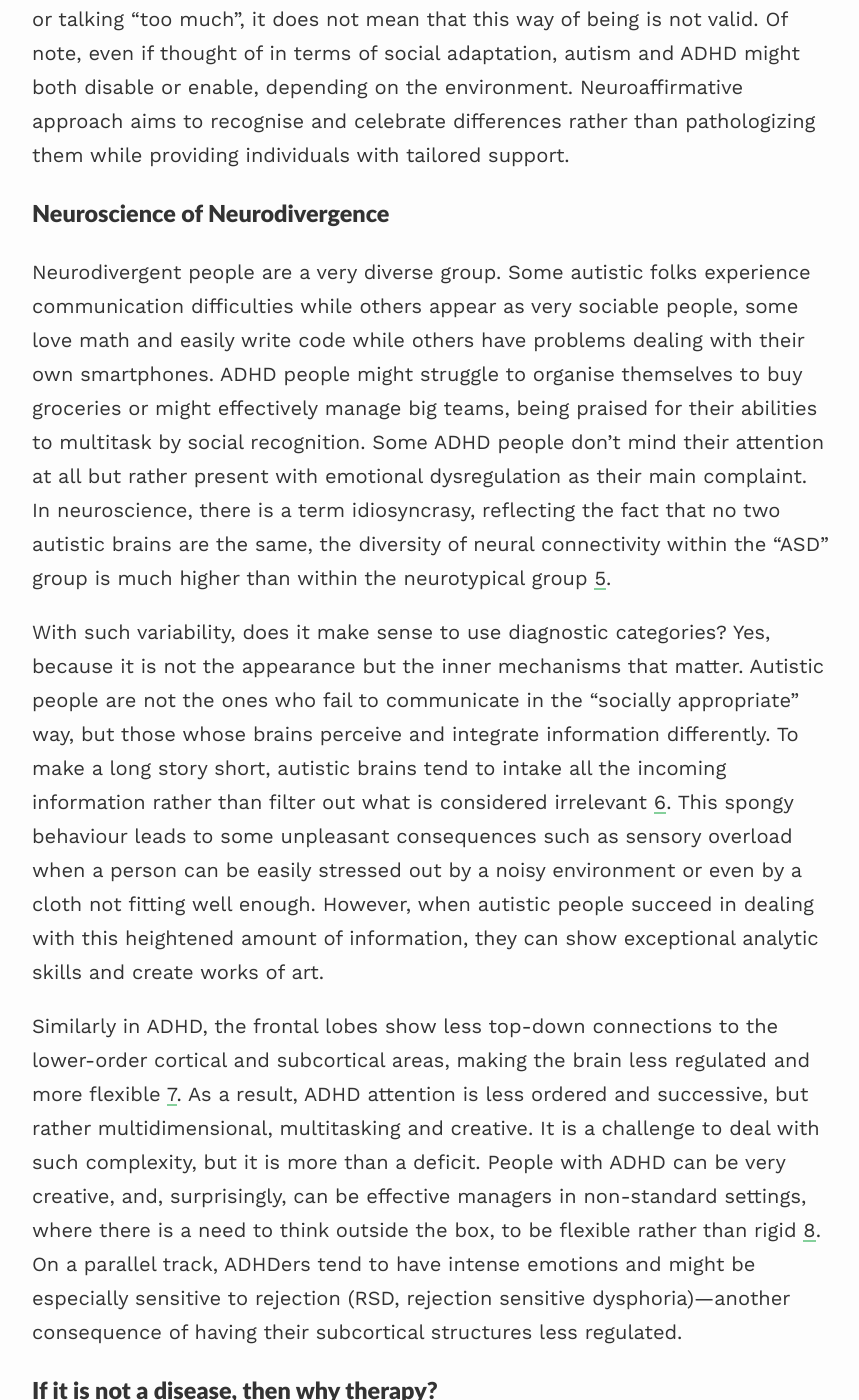
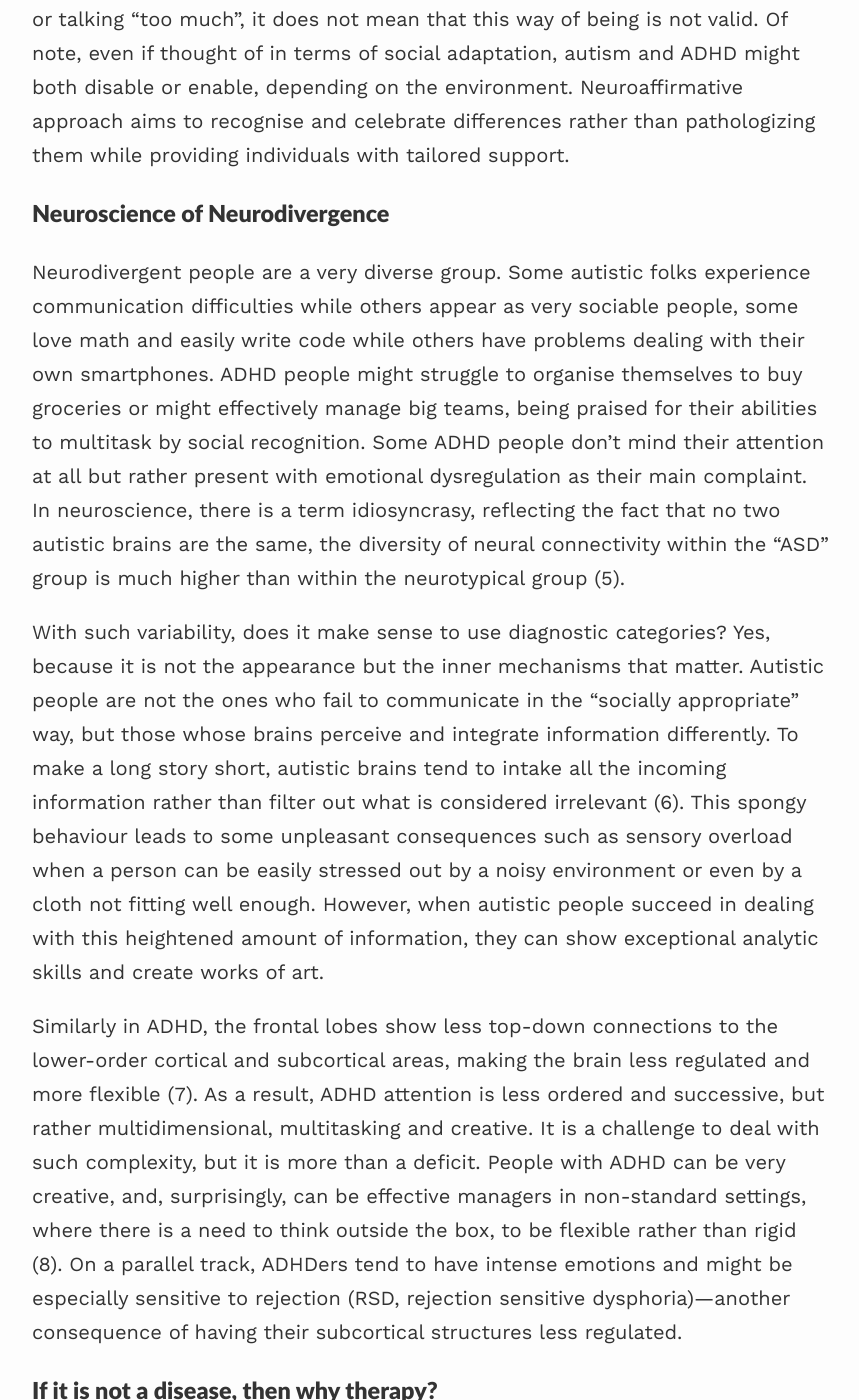
Before and after one commit to dobrushina/dobrushina.github.io, a Jekyll site: the page built from Neurodivergence-Psychotherapy.md, in a window 1280 px wide and 1400 px high, scrolled down 1151 px. Shown: the whole window, without its empty margins (208-1067 px from the left). Built offline with Jekyll 4.4.1, drawn with Linux system fonts in a browser that asks for light colours; nearby versions of some CDN libraries; some of the changed text lies outside the part shown.

Commit message:
brackets

```diff
--- a/Neurodivergence-Psychotherapy.md
+++ b/Neurodivergence-Psychotherapy.md
@@ -4,28 +4,29 @@ permalink: /Neurodivergence-Psychotherapy
 published: true
 ---
 
+
 ### What is Neurodivergence?
 
 All people have different brains, and the way our neural networks are wired has a profound impact on how we think, feel and communicate. The neurodiversity of humankind makes it interesting to meet people who are not like us and helps us complement each other’s strengths and difficulties, thus being effective as a team.
-While all people are neurodiverse, some people are also neurodivergent, meaning their brains significantly differ from those of the neuromajority [1]. The most common forms of neurodivergence are ADHD and autism, accounting for 5–8% and 1–2.5% of the population [2, 3]. Notably, about half of autistic people also have ADHD. Other types of neurodivergence are dyslexia, dysgraphia, dyspraxia and acquired brain injury. In this article, I will talk about ADHD and autism.
+While all people are neurodiverse, some people are also neurodivergent, meaning their brains significantly differ from those of the neuromajority (1). The most common forms of neurodivergence are ADHD and autism, accounting for 5–8% and 1–2.5% of the population (2, 3). Notably, about half of autistic people also have ADHD. Other types of neurodivergence are dyslexia, dysgraphia, dyspraxia and acquired brain injury. In this article, I will talk about ADHD and autism.
 
 ### Neuroaffirmative Approach vs. Deficit Discourse
 
 Until recently, ADHD and autism were viewed through a deficit lens, reflected by the terms attention deficit hyperactivity disorder and autism spectrum disorder and still dominating in medical classifications such as DSM-5 and ICD-11. Autism is defined as “persistent deficits in the ability to initiate and to sustain reciprocal social interaction and social communication, and by a range of restricted, repetitive, and inflexible patterns of behaviour.” To be diagnosed with ADHD, one should demonstrate “a persistent pattern of inattention and/or hyperactivity-impulsivity that has a direct negative impact on academic, occupational, or social functioning.”
 
-More recently, it became evident that neurodivergence is a genetically inherited difference rather than a deficit or disease [4]. While society might not be accepting of people presenting differently, for example not making eye contact or talking “too much”, it does not mean that this way of being is not valid. Of note, even if thought of in terms of social adaptation, autism and ADHD might both disable or enable, depending on the environment. Neuroaffirmative approach aims to recognise and celebrate differences rather than pathologizing them while providing individuals with tailored support.
+More recently, it became evident that neurodivergence is a genetically inherited difference rather than a deficit or disease (4). While society might not be accepting of people presenting differently, for example not making eye contact or talking “too much”, it does not mean that this way of being is not valid. Of note, even if thought of in terms of social adaptation, autism and ADHD might both disable or enable, depending on the environment. Neuroaffirmative approach aims to recognise and celebrate differences rather than pathologizing them while providing individuals with tailored support.
 
 ### Neuroscience of Neurodivergence
 
-Neurodivergent people are a very diverse group. Some autistic folks experience communication difficulties while others appear as very sociable people, some love math and easily write code while others have problems dealing with their own smartphones. ADHD people might struggle to organise themselves to buy groceries or might effectively manage big teams, being praised for their abilities to multitask by social recognition. Some ADHD people don’t mind their attention at all but rather present with emotional dysregulation as their main complaint. In neuroscience, there is a term idiosyncrasy, reflecting the fact that no two autistic brains are the same, the diversity of neural connectivity within the “ASD” group is much higher than within the neurotypical group [5].
+Neurodivergent people are a very diverse group. Some autistic folks experience communication difficulties while others appear as very sociable people, some love math and easily write code while others have problems dealing with their own smartphones. ADHD people might struggle to organise themselves to buy groceries or might effectively manage big teams, being praised for their abilities to multitask by social recognition. Some ADHD people don’t mind their attention at all but rather present with emotional dysregulation as their main complaint. In neuroscience, there is a term idiosyncrasy, reflecting the fact that no two autistic brains are the same, the diversity of neural connectivity within the “ASD” group is much higher than within the neurotypical group (5).
 
-With such variability, does it make sense to use diagnostic categories? Yes, because it is not the appearance but the inner mechanisms that matter. Autistic people are not the ones who fail to communicate in the “socially appropriate” way, but those whose brains perceive and integrate information differently. To make a long story short, autistic brains tend to intake all the incoming information rather than filter out what is considered irrelevant [6]. This spongy behaviour leads to some unpleasant consequences such as sensory overload when a person can be easily stressed out by a noisy environment or even by a cloth not fitting well enough. However, when autistic people succeed in dealing with this heightened amount of information, they can show exceptional analytic skills and create works of art.
+With such variability, does it make sense to use diagnostic categories? Yes, because it is not the appearance but the inner mechanisms that matter. Autistic people are not the ones who fail to communicate in the “socially appropriate” way, but those whose brains perceive and integrate information differently. To make a long story short, autistic brains tend to intake all the incoming information rather than filter out what is considered irrelevant (6). This spongy behaviour leads to some unpleasant consequences such as sensory overload when a person can be easily stressed out by a noisy environment or even by a cloth not fitting well enough. However, when autistic people succeed in dealing with this heightened amount of information, they can show exceptional analytic skills and create works of art.
 
-Similarly in ADHD, the frontal lobes show less top-down connections to the lower-order cortical and subcortical areas, making the brain less regulated and more flexible [7]. As a result, ADHD attention is less ordered and successive, but rather multidimensional, multitasking and creative. It is a challenge to deal with such complexity, but it is more than a deficit. People with ADHD can be very creative, and, surprisingly, can be effective managers in non-standard settings, where there is a need to think outside the box, to be flexible rather than rigid [8]. On a parallel track, ADHDers tend to have intense emotions and might be especially sensitive to rejection (RSD, rejection sensitive dysphoria)—another consequence of having their subcortical structures less regulated.
+Similarly in ADHD, the frontal lobes show less top-down connections to the lower-order cortical and subcortical areas, making the brain less regulated and more flexible (7). As a result, ADHD attention is less ordered and successive, but rather multidimensional, multitasking and creative. It is a challenge to deal with such complexity, but it is more than a deficit. People with ADHD can be very creative, and, surprisingly, can be effective managers in non-standard settings, where there is a need to think outside the box, to be flexible rather than rigid (8). On a parallel track, ADHDers tend to have intense emotions and might be especially sensitive to rejection (RSD, rejection sensitive dysphoria)—another consequence of having their subcortical structures less regulated.
 
 ### If it is not a disease, then why therapy?
 
-Having said that, it would be a mistake to only reassure neurodivergent people that they are OK without offering them help. Up to 80% of autistic and ADHD people have mental conditions such as depression, anxiety disorders, posttraumatic stress (PTSD), eating disorders or substance abuse [9, 10]. ADHD and autism are with a 5-fold and 7-fold increased risk of suicide, respectively [11, 12]. Neurodivergence is associated with resistance to both pharmacological and psychotherapeutic treatment [13]. The often-present negative experience with psychotherapy is related to the unfortunate fact that usually treatment is not adjusted for people whose brains work differently. Even more, the therapy might not be neuroaffirmative, meaning that it aims at “converting” a neurodivergent person to neurotypical, not respecting their way of being and in fact being a traumatic experience. So, why do neurodivergent people struggle and how a psychologist can help?
+Having said that, it would be a mistake to only reassure neurodivergent people that they are OK without offering them help. Up to 80% of autistic and ADHD people have mental conditions such as depression, anxiety disorders, posttraumatic stress (PTSD), eating disorders or substance abuse (9, 10). ADHD and autism are with a 5-fold and 7-fold increased risk of suicide, respectively (11, 12). Neurodivergence is associated with resistance to both pharmacological and psychotherapeutic treatment (13). The often-present negative experience with psychotherapy is related to the unfortunate fact that usually treatment is not adjusted for people whose brains work differently. Even more, the therapy might not be neuroaffirmative, meaning that it aims at “converting” a neurodivergent person to neurotypical, not respecting their way of being and in fact being a traumatic experience. So, why do neurodivergent people struggle and how a psychologist can help?
 
 #### I. Not a disease, but a disability
 
@@ -33,35 +34,35 @@ Social, learning and emotional disability are not a rule but often accompany ADH
 
 #### II. Spiky profiles of strengths and weaknesses
 
-Neurodivergent people tend to have spiky profiles of strengths and weaknesses, meaning that they might be very effective in some spheres while being disabled in others [14]. For example, an ADHD person might be smart at creative work but helpless when faced with boring housework. Often, autistic people can do well cognitively but struggle to deal with their own bodies, displaying rapid shifts between too-low and too-high arousal and requiring a lot of care just to function. It is important not to underestimate the difficulties of neurodivergent people who are well-adapted and not to mix disability with laziness. Thus, a person who generally does well might still need therapy to support the troughs of their profile.
+Neurodivergent people tend to have spiky profiles of strengths and weaknesses, meaning that they might be very effective in some spheres while being disabled in others (14). For example, an ADHD person might be smart at creative work but helpless when faced with boring housework. Often, autistic people can do well cognitively but struggle to deal with their own bodies, displaying rapid shifts between too-low and too-high arousal and requiring a lot of care just to function. It is important not to underestimate the difficulties of neurodivergent people who are well-adapted and not to mix disability with laziness. Thus, a person who generally does well might still need therapy to support the troughs of their profile.
 
 #### III. Masking and mental health
 
-Another reason why not only disabled neurodivergent people need support is that, as mentioned previously, it is of importance how it works inside rather than how it looks from the outside. Many autistic and ADHD people can mask their differences, following the neurotypical social conventions of communication [15]. Masking might help in terms of career, but it is related to devastating mental consequences, including feeling non-authentic, disconnected from yourself and other people, being depressed and even thinking about suicide [16]. Hiding and suppressing yourself to fit in is a very traumatic experience. Masking is especially typical for autistic females and non-binary people but is not unfrequented in autistic males and people with ADHD. When it comes to masking, the goal of the therapy is to develop self-understanding and invent more flexible, balanced ways of dealing with social demands, accepting the way other people are but respecting your right to live a more authentic life.
+Another reason why not only disabled neurodivergent people need support is that, as mentioned previously, it is of importance how it works inside rather than how it looks from the outside. Many autistic and ADHD people can mask their differences, following the neurotypical social conventions of communication (15). Masking might help in terms of career, but it is related to devastating mental consequences, including feeling non-authentic, disconnected from yourself and other people, being depressed and even thinking about suicide (16). Hiding and suppressing yourself to fit in is a very traumatic experience. Masking is especially typical for autistic females and non-binary people but is not unfrequented in autistic males and people with ADHD. When it comes to masking, the goal of the therapy is to develop self-understanding and invent more flexible, balanced ways of dealing with social demands, accepting the way other people are but respecting your right to live a more authentic life.
 
 #### IV. Trauma
 
-While some difficulties come from the neurodivergence itself, others originate from trauma. Autistic and ADHD people have dramatically heightened risk of adverse childhood experiences, including but not limited to bullying, parental divorce, income insufficiency, and sexual abuse [17, 18]. Trauma has a profound impact on psychological wellbeing and thus needs to be addressed by special therapy techniques such as EMDR or rescripting in schema therapy. Often, neurodivergent people need a substantial amount of trauma-focused work to recover from depression and other chronic medical conditions.
+While some difficulties come from the neurodivergence itself, others originate from trauma. Autistic and ADHD people have dramatically heightened risk of adverse childhood experiences, including but not limited to bullying, parental divorce, income insufficiency, and sexual abuse (17, 18). Trauma has a profound impact on psychological wellbeing and thus needs to be addressed by special therapy techniques such as EMDR or rescripting in schema therapy. Often, neurodivergent people need a substantial amount of trauma-focused work to recover from depression and other chronic medical conditions.
 
 #### V. Relationships
 
 Last but not least, neurodivergent people might need family and couple therapy. As a rule of thumb, autism and ADHD can be found in several family members, both because they are genetically inherited and because neurodivergent people tend to find neurodivergent partners more interesting. In such neurodivergent families, brains might show more differences between the family members than in a neurotypical family, making it more difficult for the members to understand each other. In addition, high sensitivity, intensity of emotional experiences and limited energy resources make it more challenging to get along. Parents might experience burnout, and couples might face conflicts or disconnection. Couple and family therapy taking into account the influence of neurodivergence can be highly beneficial in such cases.
 
-[1]: A detailed guide on neuroaffirmative language can be found here: <https://ndconnection.co.uk/resources/p/nd-affirming-language-guide>
-[2]: E. Abdelnour, M. Jansen, J. Gold. ADHD Diagnostic Trends: Increased Recognition or Overdiagnosis? <https://www.ncbi.nlm.nih.gov/pmc/articles/PMC9616454/>
-[3]: R. Sacco et al. The Prevalence of Autism Spectrum Disorder in Europe <https://www.intechopen.com/chapters/84388>
-[4]: See, for example, an explanation by NHS: “Being autistic does not mean you have an illness or disease. It means your brain works in a different way from other people.” <https://www.nhs.uk/conditions/autism/what-is-autism>
-[5]: O. Benkarim et al. Connectivity alterations in autism reflect functional idiosyncrasy <https://doi.org/10.1038/s42003-021-02572-6>
-[6]: E. Pellicano, D. Burr. When the world becomes ‘too real’: a Bayesian explanation of autistic perception. <https://doi.org/10.1016/j.tics.2012.08.009>
-[7]: K. Rubia. Cognitive Neuroscience of Attention Deficit Hyperactivity Disorder (ADHD) and Its Clinical Translation. <https://doi.org/10.3389/fnhum.2018.00100>
-[8]: L. Schippers et al. A qualitative and quantitative study of self-reported positive characteristics of individuals with ADHD. <https://doi.org/10.3389/fpsyt.2022.922788>
-[9]: M.Hossain et al. Prevalence of comorbid psychiatric disorders among people with autism spectrum disorder: An umbrella review of systematic reviews and meta-analyses. <https://www.sciencedirect.com/science/article/abs/pii/S0165178120300093>
-[10]: M. Katzman et al. Adult ADHD and comorbid disorders: clinical implications of a dimensional approach. <https://bmcpsychiatry.biomedcentral.com/articles/10.1186/s12888-017-1463-3>
-[11]: C. Fitzgerald et al. Suicidal behaviour among persons with attention-deficit hyperactivity disorder. <https://www.cambridge.org/core/journals/the-british-journal-of-psychiatry/article/suicidal-behaviour-among-persons-with-attentiondeficit-hyperactivity-disorder/6CECF48A64E415C871D233B2607114ED>
-[12]: T. Hirvikoski et al. Premature mortality in autism spectrum disorder. <https://www.cambridge.org/core/journals/the-british-journal-of-psychiatry/article/premature-mortality-in-autism-spectrum-disorder/4C9260DB64DFC29AF945D32D1C15E8F2>
-[13]: C. Baou at el. Effectiveness of primary care psychological therapy services for treating depression and anxiety in autistic adults in England: a retrospective, matched, observational cohort study of national health-care records. <https://www.sciencedirect.com/science/article/pii/S2215036623002912>
-[14]: N. Doyle. Neurodiversity at work: a biopsychosocial model and the impact on working adults. <https://academic.oup.com/bmb/article/135/1/108/5913187>
-[15]: You can find a self-assessment masking questionnaire here: <https://embrace-autism.com/cat-q/>
-[16]: S. Cassidy et al. Is Camouflaging Autistic Traits Associated with Suicidal Thoughts and Behaviours? Expanding the Interpersonal Psychological Theory of Suicide in an Undergraduate Student Sample. <https://pubmed.ncbi.nlm.nih.gov/31820344/>
-[17]: N. Brown et al. Associations Between Adverse Childhood Experiences and ADHD Diagnosis and Severity. <https://doi.org/10.1016/j.acap.2016.08.013>
-[18]: D. Hoover, J. Kaufman. Adverse childhood experiences in children with autism spectrum disorder. <https://doi.org/10.1097/yco.0000000000000390>
+(1) A detailed guide on neuroaffirmative language can be found here: <https://ndconnection.co.uk/resources/p/nd-affirming-language-guide>
+(2) E. Abdelnour, M. Jansen, J. Gold. ADHD Diagnostic Trends: Increased Recognition or Overdiagnosis? <https://www.ncbi.nlm.nih.gov/pmc/articles/PMC9616454/>
+(3) R. Sacco et al. The Prevalence of Autism Spectrum Disorder in Europe <https://www.intechopen.com/chapters/84388>
+(4) See, for example, an explanation by NHS: “Being autistic does not mean you have an illness or disease. It means your brain works in a different way from other people.” <https://www.nhs.uk/conditions/autism/what-is-autism>
+(5) O. Benkarim et al. Connectivity alterations in autism reflect functional idiosyncrasy <https://doi.org/10.1038/s42003-021-02572-6>
+(6) E. Pellicano, D. Burr. When the world becomes ‘too real’: a Bayesian explanation of autistic perception. <https://doi.org/10.1016/j.tics.2012.08.009>
+(7) K. Rubia. Cognitive Neuroscience of Attention Deficit Hyperactivity Disorder (ADHD) and Its Clinical Translation. <https://doi.org/10.3389/fnhum.2018.00100>
+(8) L. Schippers et al. A qualitative and quantitative study of self-reported positive characteristics of individuals with ADHD. <https://doi.org/10.3389/fpsyt.2022.922788>
+(9) M.Hossain et al. Prevalence of comorbid psychiatric disorders among people with autism spectrum disorder: An umbrella review of systematic reviews and meta-analyses. <https://www.sciencedirect.com/science/article/abs/pii/S0165178120300093>
+(10) M. Katzman et al. Adult ADHD and comorbid disorders: clinical implications of a dimensional approach. <https://bmcpsychiatry.biomedcentral.com/articles/10.1186/s12888-017-1463-3>
+(11) C. Fitzgerald et al. Suicidal behaviour among persons with attention-deficit hyperactivity disorder. <https://www.cambridge.org/core/journals/the-british-journal-of-psychiatry/article/suicidal-behaviour-among-persons-with-attentiondeficit-hyperactivity-disorder/6CECF48A64E415C871D233B2607114ED>
+(12) T. Hirvikoski et al. Premature mortality in autism spectrum disorder. <https://www.cambridge.org/core/journals/the-british-journal-of-psychiatry/article/premature-mortality-in-autism-spectrum-disorder/4C9260DB64DFC29AF945D32D1C15E8F2>
+(13) C. Baou at el. Effectiveness of primary care psychological therapy services for treating depression and anxiety in autistic adults in England: a retrospective, matched, observational cohort study of national health-care records. <https://www.sciencedirect.com/science/article/pii/S2215036623002912>
+(14) N. Doyle. Neurodiversity at work: a biopsychosocial model and the impact on working adults. <https://academic.oup.com/bmb/article/135/1/108/5913187>
+(15) You can find a self-assessment masking questionnaire here: <https://embrace-autism.com/cat-q/>
+(16) S. Cassidy et al. Is Camouflaging Autistic Traits Associated with Suicidal Thoughts and Behaviours? Expanding the Interpersonal Psychological Theory of Suicide in an Undergraduate Student Sample. <https://pubmed.ncbi.nlm.nih.gov/31820344/>
+(17) N. Brown et al. Associations Between Adverse Childhood Experiences and ADHD Diagnosis and Severity. <https://doi.org/10.1016/j.acap.2016.08.013>
+(18) D. Hoover, J. Kaufman. Adverse childhood experiences in children with autism spectrum disorder. <https://doi.org/10.1097/yco.0000000000000390>
```
